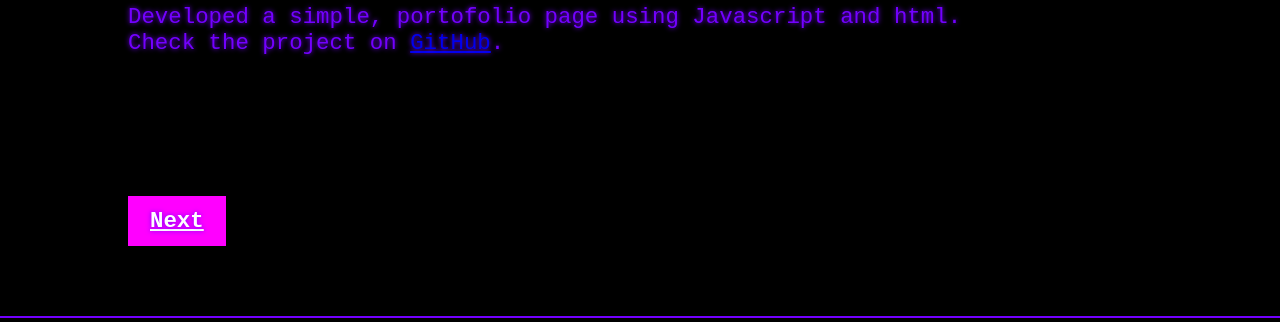
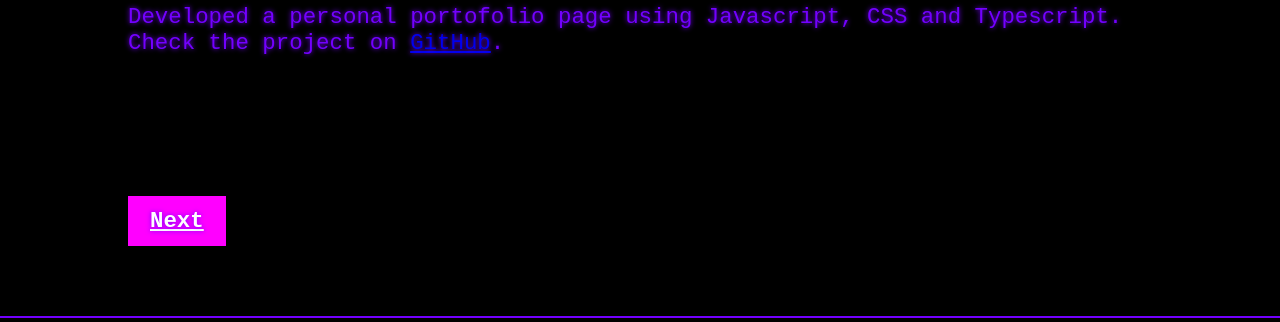
Before and after one commit to shialisGit/Portfolio-Page, a plain HTML site: page projects/projectNo1.html in a window 1280 px wide. Shown: the part 196-518 px from the top of the page. Drawn offline with Linux system fonts and the light colour scheme.

Commit message:
Update projectNo1.html

```diff
--- a/projects/projectNo1.html
+++ b/projects/projectNo1.html
@@ -24,7 +24,7 @@
     <section class="section">
         <div class="container">
             <h2>Portofolio Page</h2>
-            <p>Developed a simple, portofolio page using Javascript and html.</p>
+            <p>Developed a personal portofolio page using Javascript, CSS and Typescript.</p>
             <p>Check the project on <a href="https://github.com/shialisGit/..." target="_blank">GitHub</a>.</p>
         </div>
     </section>
```
